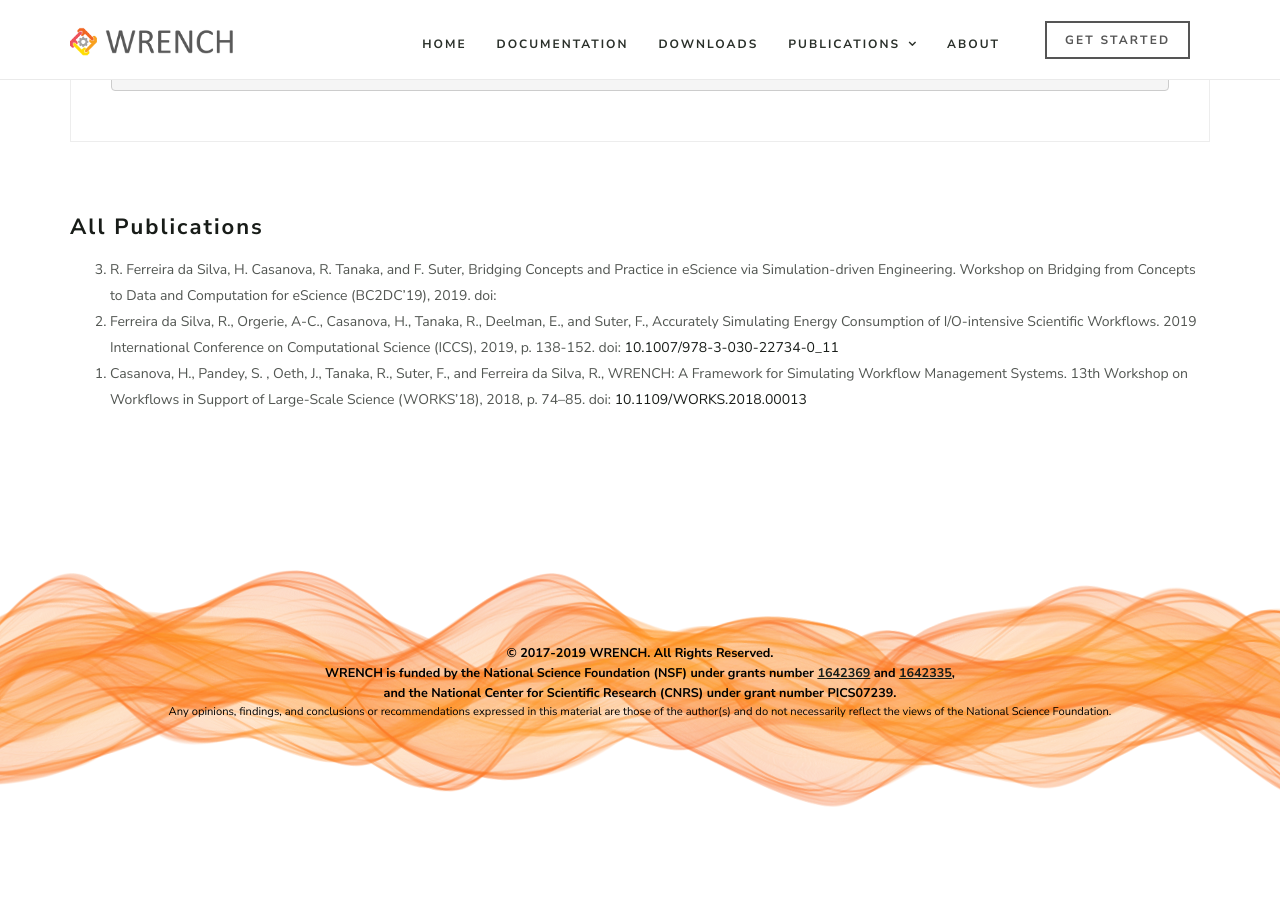
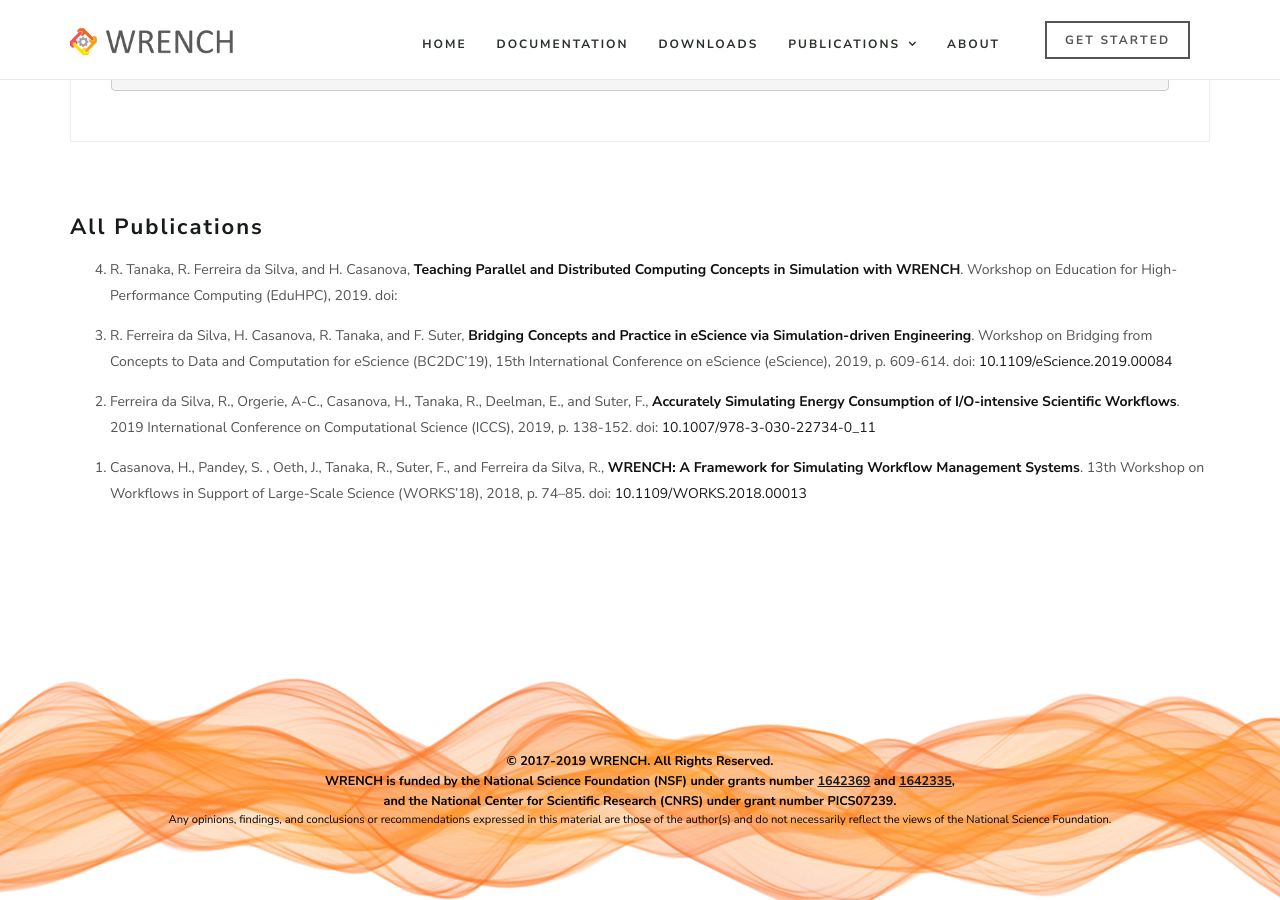
Before and after one commit to wrench-project/wrench-project.github.io, a Jekyll site: the page built from publications.md, in a window 1280 px wide and 900 px high, scrolled down 636 px. Built offline with Jekyll 4.4.1, drawn with Linux system fonts in a browser that asks for light colours; nearby versions of some CDN libraries; before the commit the page ends 1449 px from its top, so only the background shows below that.

Commit message:
updating list of publications

```diff
--- a/_data/publications.yml
+++ b/_data/publications.yml
@@ -1,7 +1,12 @@
+- title: "Teaching Parallel and Distributed Computing Concepts in Simulation with WRENCH"
+  authors: "R. Tanaka, R. Ferreira da Silva, and H. Casanova"
+  description: "Workshop on Education for High-Performance Computing (EduHPC), 2019"
+  doi: ""
+
 - title: "Bridging Concepts and Practice in eScience via Simulation-driven Engineering"
   authors: "R. Ferreira da Silva, H. Casanova, R. Tanaka, and F. Suter"
-  description: "Workshop on Bridging from Concepts to Data and Computation for eScience (BC2DC’19), 2019"
-  doi: ""
+  description: "Workshop on Bridging from Concepts to Data and Computation for eScience (BC2DC’19), 15th International Conference on eScience (eScience), 2019, p. 609-614"
+  doi: "10.1109/eScience.2019.00084"
 
 - title: "Accurately Simulating Energy Consumption of I/O-intensive Scientific Workflows"
   authors: "Ferreira da Silva, R., Orgerie, A-C., Casanova, H., Tanaka, R., Deelman, E., and Suter, F."
--- a/publications.md
+++ b/publications.md
@@ -68,9 +68,9 @@ layout: default
               <ol reversed>
                 {% if site.data.publications.size > 0 %}
                 {% for n in site.data.publications %}
-                <li>
+                <li style="padding-bottom: 1em">
                   {{ n.authors }},
-                  {{ n.title }}.
+                  <strong>{{ n.title }}</strong>.
                   {{ n.description }}.
                   doi: <a href="http://dx.doi.org/{{ n.doi }}" target="_blank">{{ n.doi }}</a>
                 </li>
```
